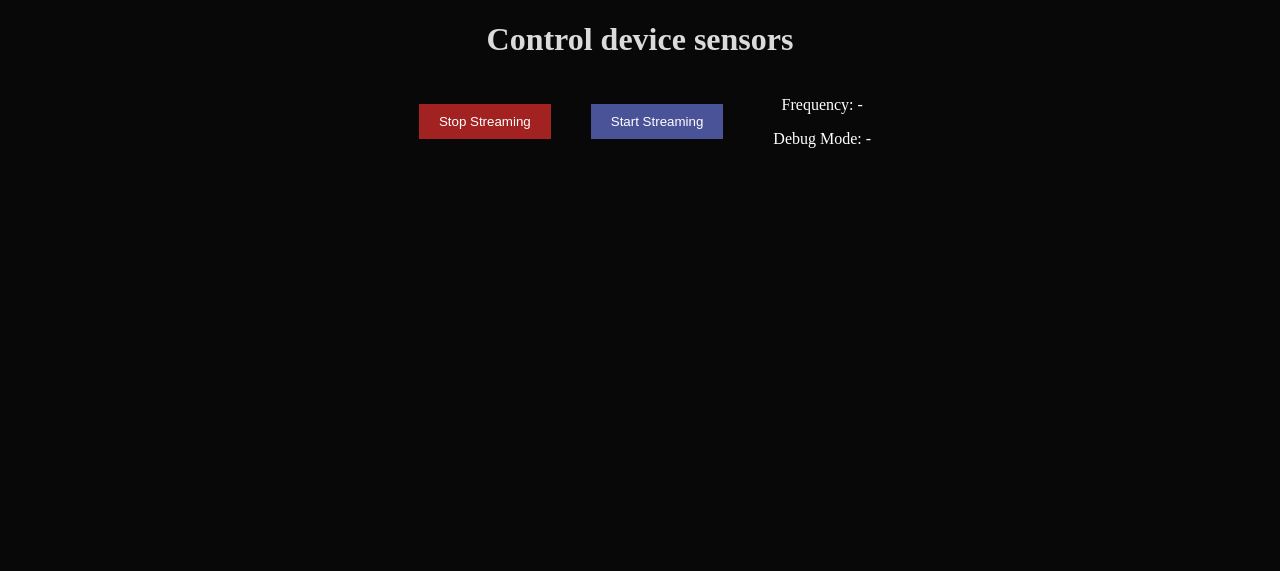
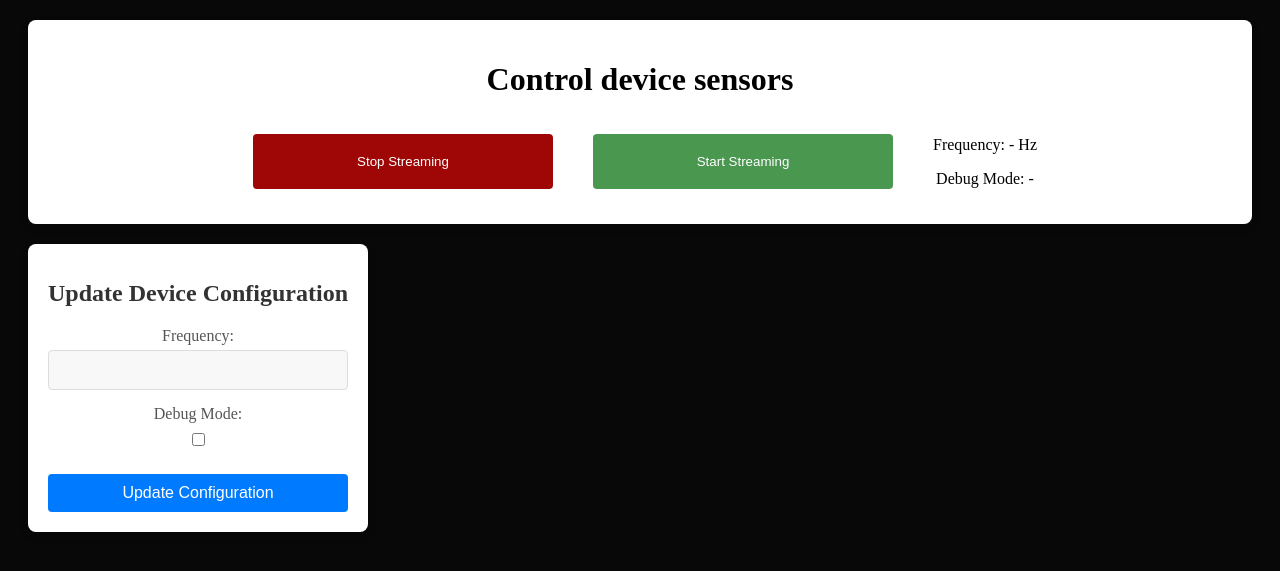
Before and after one commit to rafiwts/uart_communication, a Python web app: template app/templates/index.html in a window 1280 px wide. Shown: the top 571 px of the page. Run offline with Jinja, Linux system fonts and the light colour scheme; the template is opened without the code that fills it, so the values that code supplies are empty.

Commit message:
Add form for updating device config

```diff
--- a/app/static/scripts/main.js
+++ b/app/static/scripts/main.js
@@ -37,7 +37,10 @@ function checkStreamingStatus() {
 }
 
 // add this function when page loads so the state is remembered
-document.addEventListener("DOMContentLoaded", checkStreamingStatus);
+document.addEventListener("DOMContentLoaded", function() {
+    checkStreamingStatus();
+    fetchConfigInfo();
+});
 
 // start and stop streaming
 const startBtn = document.querySelector(".start-btn");
@@ -82,3 +85,34 @@ stopBtn.addEventListener("click", function () {
         });
 
 });
+
+// post new device configuration parameterss
+document.querySelector(".config-form").addEventListener("submit", function(event) {
+    event.preventDefault();
+
+    const frequency = document.getElementById("frequency").value;
+    const debug_mode = document.getElementById("debugMode").checked;
+
+    // create a request parameters from form
+    const requestData = {
+        frequency: parseInt(frequency),
+        debug_mode: debug_mode
+    };
+
+    fetch("/config", {
+        method: "POST",
+        headers: {
+            "Content-Type": "application/json"
+        },
+        body: JSON.stringify(requestData)
+    })
+    .then(function(response) {
+        if (response.ok) {
+            return response.json();
+        } else {
+            return response.json().then(function(error) {
+                throw new Error(error.detail || "Error updating config");
+            });
+        }
+    })
+});
--- a/app/static/style.css
+++ b/app/static/style.css
@@ -1,25 +1,32 @@
 body {
-    color: white;
+    color: rgb(0, 0, 0);
     text-align: center;
     background-color: #080808;
 }
 
 h1 {
-    color: #dbdbdb;
+    color: #000000;
 }
 
 .start-btn,
 .stop-btn {
-    padding: 10px 20px;
+    padding: 20px 0px 20px 0px;
     margin: 10px;
-    background-color: #a22121;
+    background-color: rgb(159, 6, 6);
+    width: 300px;
     color: white;
     border: black;
     cursor: pointer;
+    border-radius: 4px;
 }
 
 .start-btn {
-    background-color: rgb(74, 83, 151);
+    background-color: rgb(74, 151, 80);
+}
+
+.stop-btn:disabled {
+    background-color: #ccc;
+    cursor: not-allowed;
 }
 
 .stop-btn:hover {
@@ -28,8 +35,8 @@ h1 {
 }
 
 .start-btn:hover {
-    background-color: rgb(168, 164, 191);
-    color: rgb(38, 40, 132);
+    background-color: rgb(164, 191, 169);
+    color: rgb(38, 132, 46);
 }
 
 .start-btn.streaming {
@@ -47,7 +54,7 @@ h1 {
     }
 }
 
-.streaming-div {
+.streaming-container {
     display: flex;
     align-items: center;
     justify-content: center;
@@ -56,7 +63,8 @@ h1 {
 
 .config-info {
     font-size: 16px;
-    margin-left: 20px;
+    margin-left: 10px;
+    font: bold;
 }
 
 .streaming-indicator {
@@ -67,7 +75,7 @@ h1 {
 
 .frequency,
 .debug-mode {
-    color: white;
+    color: rgb(0, 0, 0);
     font: bold;
 }
 
@@ -83,3 +91,82 @@ h1 {
     66% { content: ".."; }
     100% { content: "..."; }
 }
+
+.config-details,
+.control-container {
+    margin: 20px;
+    padding: 20px;
+    background-color: #fff;
+    border-radius: 8px;
+    box-shadow: 0 4px 8px rgba(0, 0, 0, 0.1);
+}
+
+.config-details {
+    align-items: left;
+    width: 300px;
+}
+
+.config-details h1 {
+    color: #333;
+    text-align: center;
+    font-size: 1.5em;
+    margin-bottom: 20px;
+}
+
+.config-form {
+    display: flex;
+    flex-direction: column;
+    gap: 15px;
+}
+
+.form-group {
+    display: flex;
+    flex-direction: column;
+}
+
+.form-group label {
+    font-size: 1em;
+    margin-bottom: 5px;
+    color: #555;
+}
+
+.form-input {
+    padding: 10px;
+    font-size: 1em;
+    border: 1px solid #ddd;
+    border-radius: 4px;
+    background-color: #f8f8f8;
+    width: 100%;
+    box-sizing: border-box;
+}
+
+.form-checkbox {
+    margin-top: 5px;
+}
+
+.btn {
+    padding: 10px 20px;
+    margin-top: 10px;
+    background-color: #007bff;
+    color: white;
+    border: none;
+    cursor: pointer;
+    border-radius: 4px;
+    font-size: 1em;
+    width: 100%;
+}
+
+.btn:hover {
+    background-color: #0056b3;
+}
+
+.btn:disabled {
+    background-color: #ccc;
+    cursor: not-allowed;
+}
+
+.config-details {
+    display: flex;
+    flex-direction: column;
+    justify-content: space-between;
+}
--- a/app/templates/index.html
+++ b/app/templates/index.html
@@ -7,18 +7,38 @@
     <link rel="stylesheet" href="/static/style.css">
 </head>
 <body>
-    <h1>Control device sensors</h1>
-    <div class="streaming-div">
-        <button class="stop-btn">Stop Streaming</button>
-        <button class="start-btn">Start Streaming</button>
-        <div class="config-info">
-            <p>Frequency: <span class="frequency">-</span></p>
-            <p>Debug Mode: <span class="debug-mode">-</span></p>
+    <div class="control-container">
+        <h1>Control device sensors</h1>
+        <div class="streaming-container">
+            <button class="stop-btn">Stop Streaming</button>
+            <div>
+                <button class="start-btn">Start Streaming</button>
+                <div class="streaming-indicator">
+                    Streaming<span class="dots"></span>
+                </div>
+            </div>
+            <div class="config-info">
+                <p>Frequency: <span class="frequency">-</span> Hz</p>
+                <p>Debug Mode: <span class="debug-mode">-</span></p>
+            </div>
         </div>
     </div>
-    <div class="streaming-indicator">
-        Streaming<span class="dots"></span>
+
+    <div class="config-details">
+        <h1>Update Device Configuration</h1>
+        <form class="config-form">
+            <div class="form-group">
+                <label for="frequency">Frequency:</label>
+                <input type="number" id="frequency" name="frequency" required class="form-input">
+            </div>
+            <div class="form-group">
+                <label for="debugMode">Debug Mode:</label>
+                <input type="checkbox" id="debugMode" name="debugMode" class="form-checkbox">
+            </div>
+            <button type="submit" class="btn btn-submit">Update Configuration</button>
+        </form>
     </div>
+
     <script src="/static/scripts/main.js"></script>
 </body>
 </html>
```
